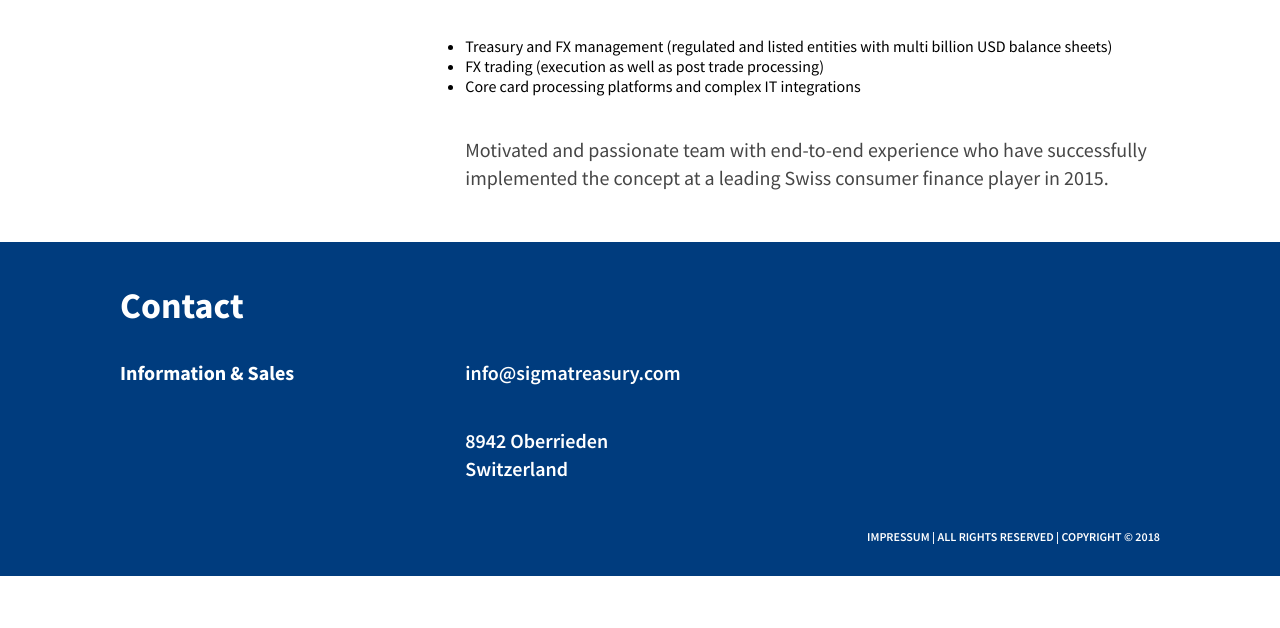
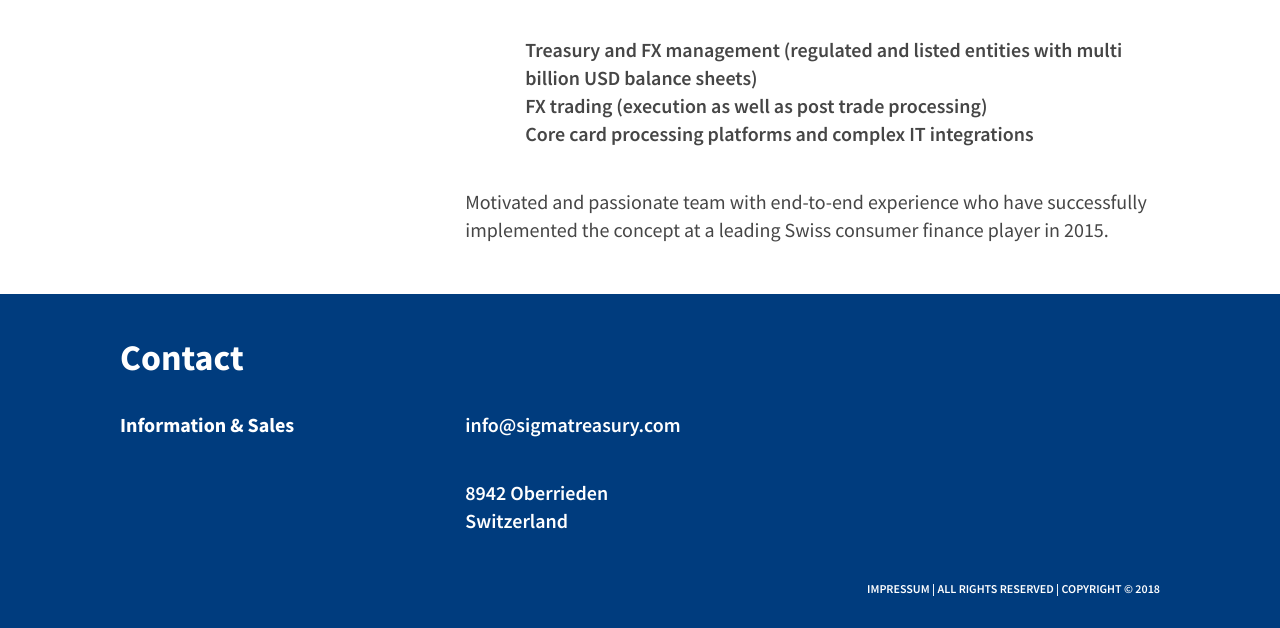
Before and after one commit to SigmaTreasury/web, a plain HTML site: page index.html in a window 1280 px wide. Shown: the part 1456-2084 px from the top of the page. Before the commit the page ends 2032 px from the top, so only its background shows below. Drawn offline with Linux system fonts and the light colour scheme.

Commit message:
Update index.html

```diff
--- a/index.html
+++ b/index.html
@@ -114,11 +114,11 @@
 			    core experience covers, but is not limited to:
                     </p>
                     <p class="indent">
-			    <ul>
-			<li> Treasury and FX management (regulated and listed entities with multi billion USD balance sheets)</li>
-				    <li> FX trading (execution as well as post trade processing) </li>
-				    <li>Core card processing platforms and complex IT integrations</li>
-			</ul>
+
+			Treasury and FX management (regulated and listed entities with multi billion USD balance sheets)<br/>
+				     FX trading (execution as well as post trade processing)<br/>
+				    Core card processing platforms and complex IT integrations
+
                     </p>
                     <p class="normal">
                         Motivated and passionate team with end-to-end experience who have successfully implemented the concept at a leading Swiss consumer finance player in 2015.
```
